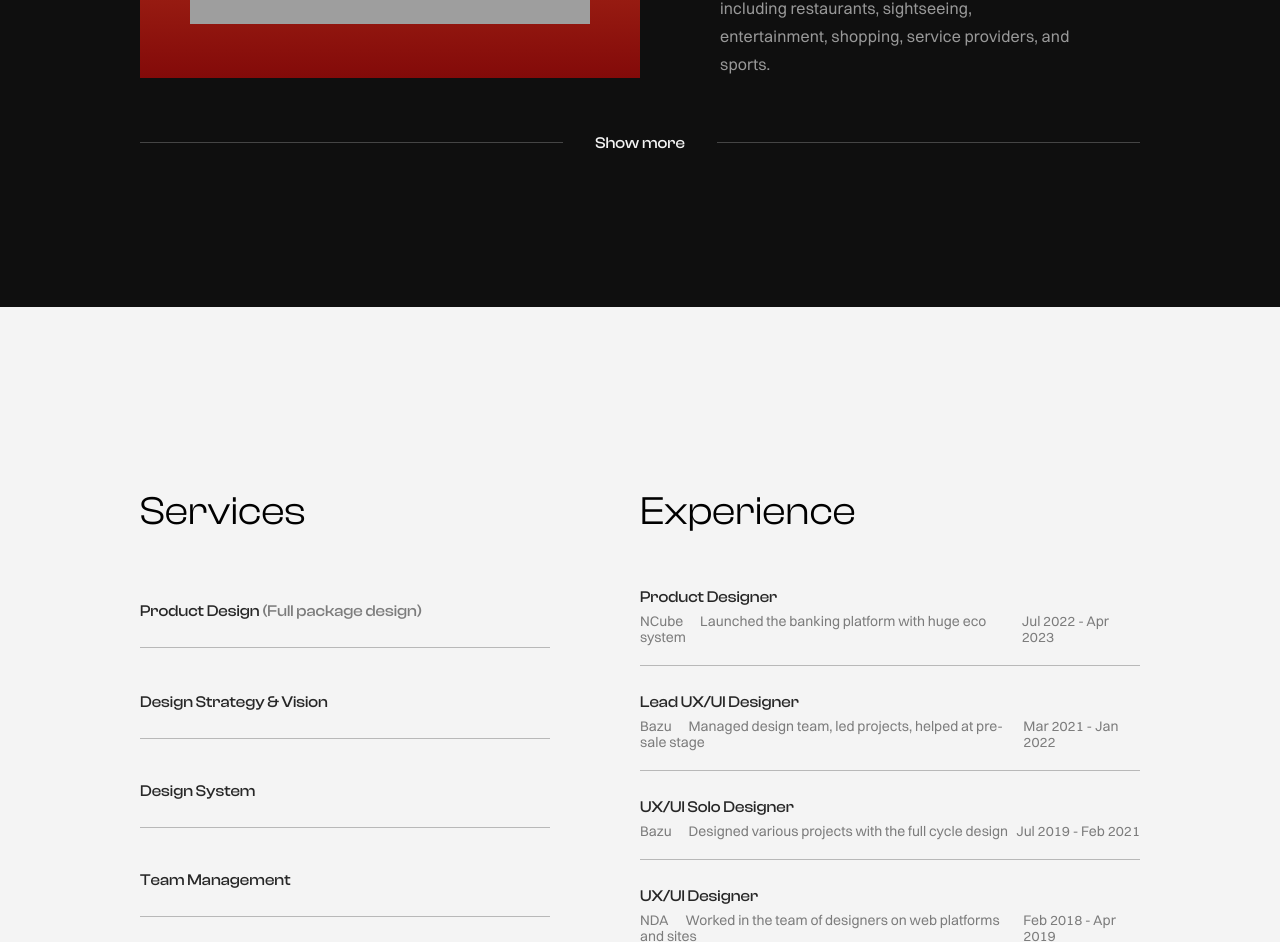
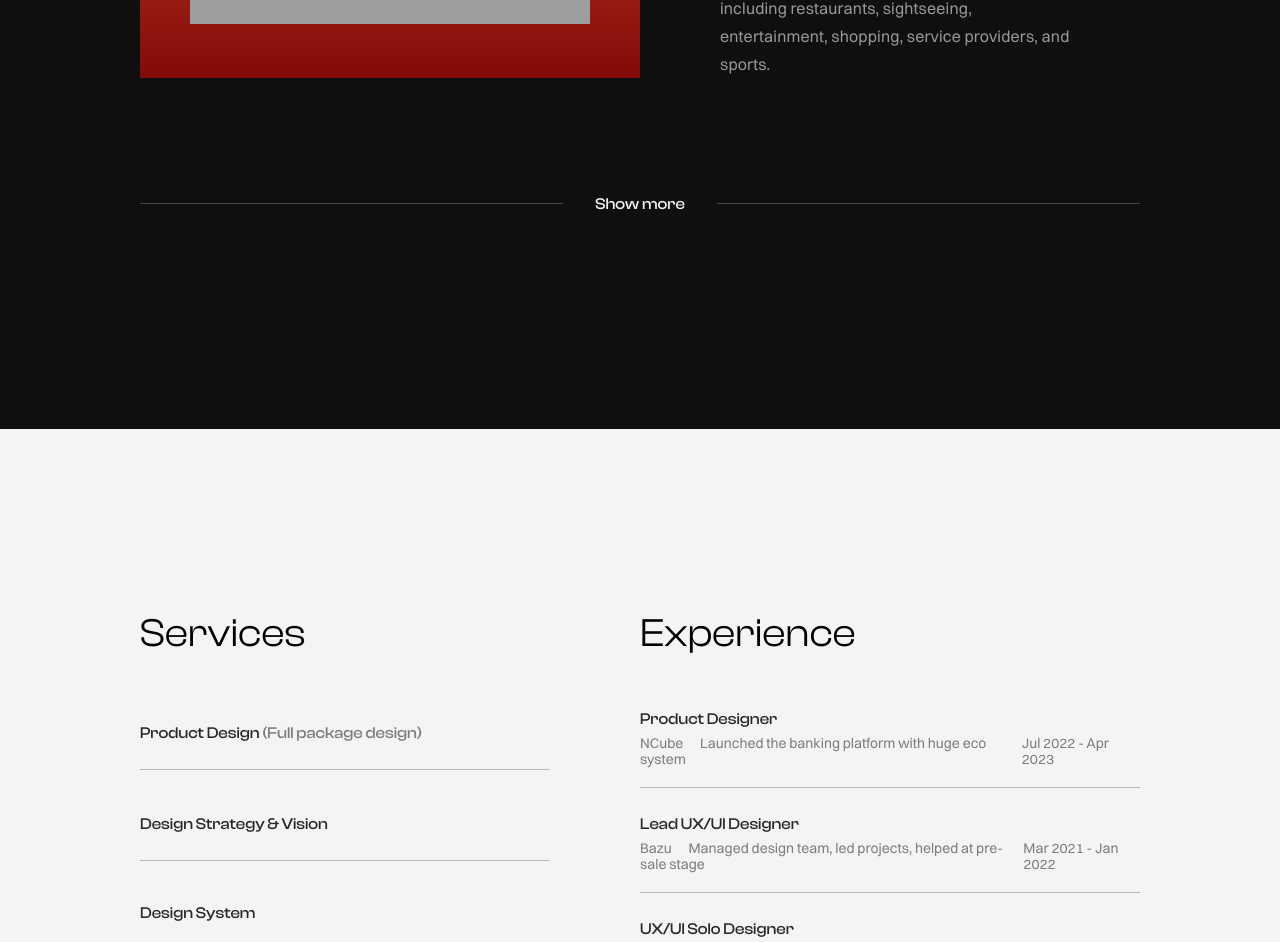
Before and after one commit to EvgenyMandybura/designVlad, a React (Create React App) app: page / in a window 1280 px wide. Shown: the part 4636-5578 px from the top of the page. Built offline with nearby package versions, Linux system fonts and the light colour scheme; grey boxes are pictures that could not be loaded.

Commit message:
fix button Show more

```diff
--- a/src/pages/home.js
+++ b/src/pages/home.js
@@ -110,7 +110,7 @@ const Home = () => {
             )
           )}
           <div className="flex flex-row items-center">
-            <div className="bg-gray h-[1px] opacity-50 my-16 w-full" />
+            <div className="bg-gray h-[1px] opacity-50 my-[125px] w-full" />
             <button
               onClick={() => setShowedMore(!showedMore)}
               className="min-h-[50px] hover:border-2 hover:border-gray rounded-[24px]"
@@ -119,7 +119,7 @@ const Home = () => {
                 {showedMore ? "Show less" : "Show more"}
               </p>
             </button>
-            <div className="bg-gray h-[1px] opacity-50 my-16 w-full" />
+            <div className="bg-gray h-[1px] opacity-50 my-[125px] w-full" />
           </div>
         </div>
       </div>
```
